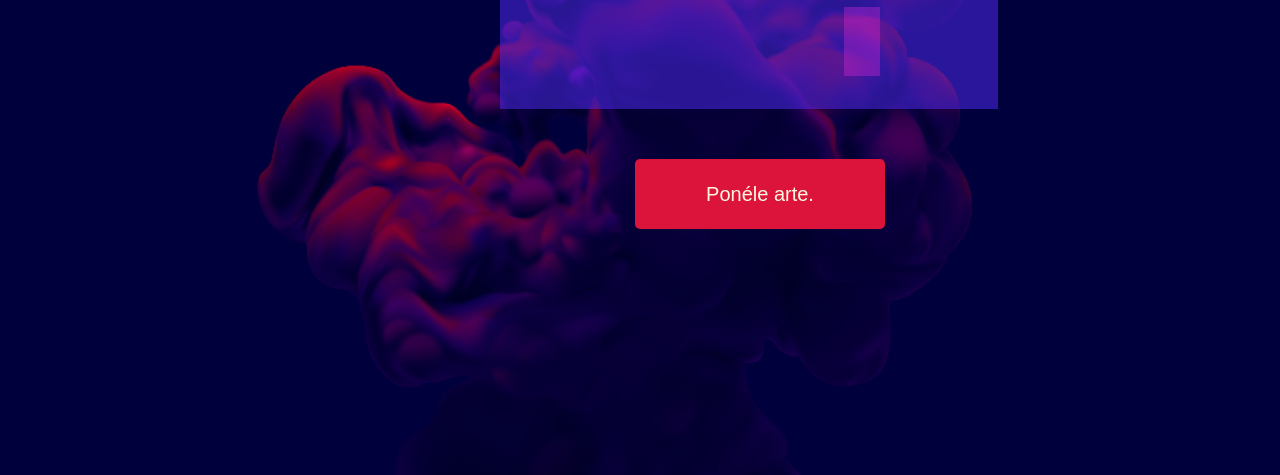
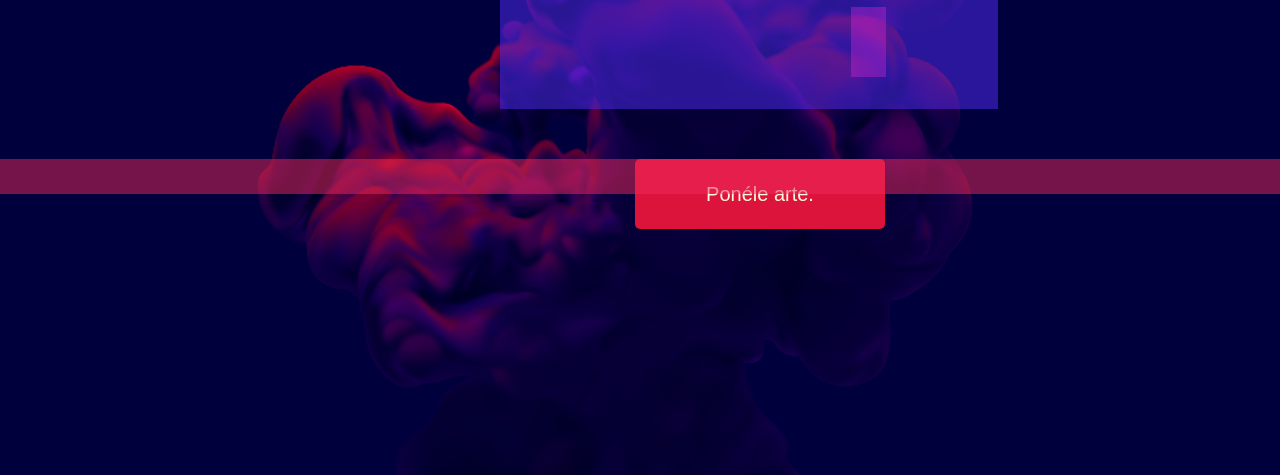
Before and after one commit to RocioGarxia/casaMansaJS, a plain HTML site: page index.html in a window 1280 px wide. Both pictures are taken after a click on the button "Ponéle arte.". Shown: the part 247-722 px from the top of the page. Drawn offline with nearby package versions, Linux system fonts and the light colour scheme; a web font is replaced by a local one.

Commit message:
nueva animacion

```diff
--- a/JS/animaciones.js
+++ b/JS/animaciones.js
@@ -1,5 +1,5 @@
-$(document).ready(function(){
-    $("#arte").click(function(){
+$(document).ready(function () {
+    $("#arte").click(function () {
         $(".caja").animate({
             height: "200px",
             width: "500px",
@@ -9,24 +9,36 @@ $(document).ready(function(){
             fontSize: "40px",
 
         }, 3000, function () {
-                $(".caja").fadeOut (5000),
-                $(".caja").fadeIn (5000);
-                });
+            $(".caja").fadeOut(5000),
+                $(".caja").fadeIn(5000);
+        });
 
-        });
     });
+});
 
-    $(document).ready(function(){
-        $("#arte").click(function(){
-
-            $(".linea").show (3000),
+$(document).ready(function () {
+    $("#arte").click(function () {
             $(".linea").animate({
                 height: "100px",
                 width: "50px",
                 marginLeft: "96.7%",
             }, 4500, function () {
-                    $(".linea").fadeOut (3000);
-                    });
+                $(".linea").fadeOut(3000);
+            });
 
+    });
+});
+
+$(document).ready(function () {
+    $("#arte").click(function () {
+
+            $(".barra").animate({
+                height: "50px",
+                marginTop: "34.3%",
+
+            }, 4500, function () {
+                $(".barra").fadeOut(3000);
             });
-        });
+
+    });
+});
--- a/css/prueba.css
+++ b/css/prueba.css
@@ -51,6 +51,13 @@ header {
       margin-top: 150px;
     }
 
+    .barra {
+      height: 0px;
+      width: 100%;
+      position: absolute;
+      background: #ed2a5b7e;
+      margin-top: 0px;
+    }
    /* FIN CSS ANIMACIONES JQUERY*/
 
 body {
--- a/index.html
+++ b/index.html
@@ -34,6 +34,7 @@
 
 <body>
 
+
     <!--MENU BOOTSTRAP-->
     <header>
         <nav class="navbar navbar-expand-lg navbar-light bg-gradient">
@@ -61,6 +62,7 @@
         </nav>
     </header>
 
+    <div class="barra"></div>
     <div class="linea"></div>
 
     <div class="caja">
@@ -79,6 +81,7 @@
         <li><a href="https://www.linkedin.com/in/rociogarciacrespo/"> <i class="fab fa-linkedin"></i></a></li>
     </footer>
 
+
     <!--LINKEO JS-->
     <script src="JS/animaciones.js"></script>
 
```
